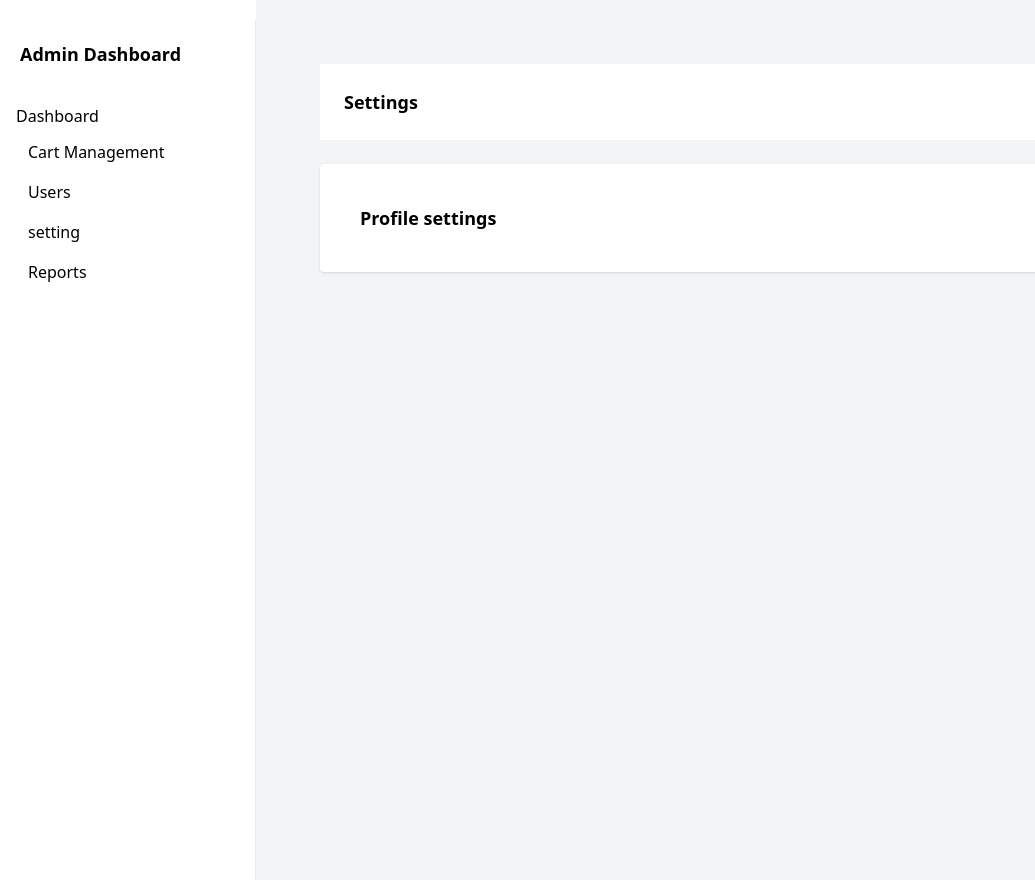
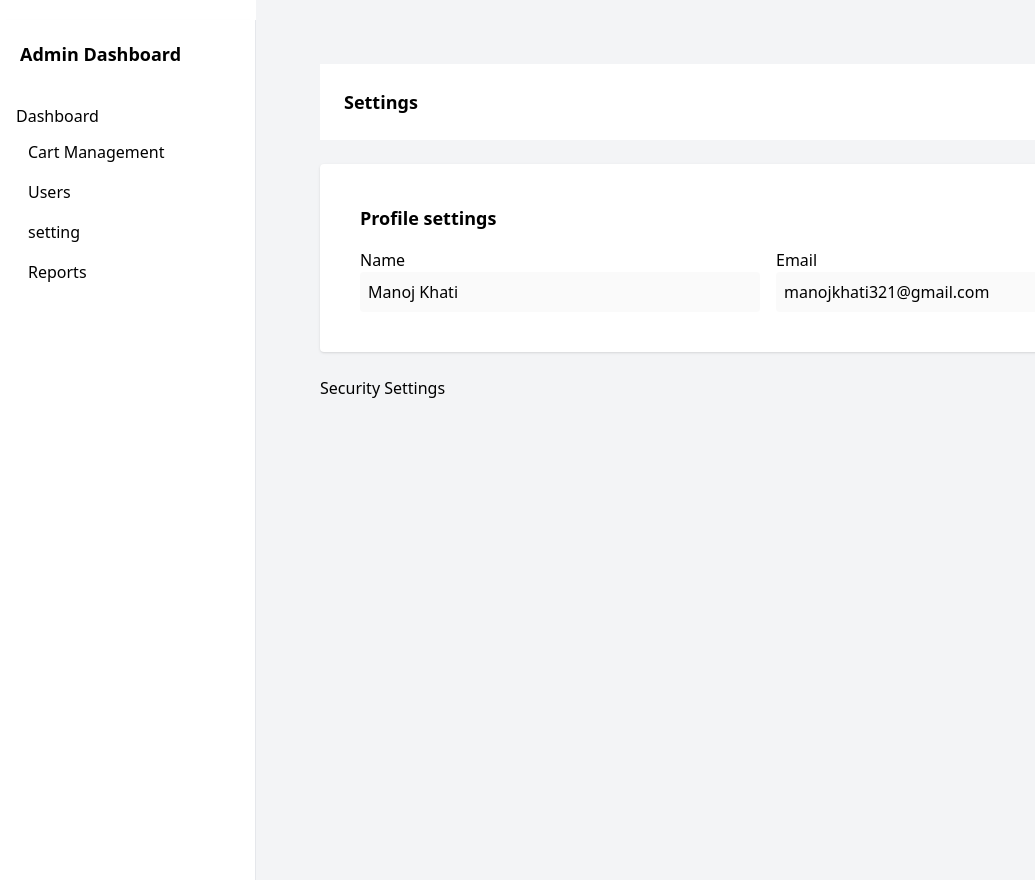
Before and after one commit to manojksea18/Smart-shopping-cart, a React (Vite) app: page /settings in a window 1280 px wide. Shown: the whole page, without its empty margins (0-1035 px from the left). Built offline with nearby package versions, Linux system fonts and the light colour scheme.

Commit message:
setting updated

```diff
--- a/src/Setting.jsx
+++ b/src/Setting.jsx
@@ -5,8 +5,34 @@ const Setting=()=> {
       <h2 className='text-lg font-bold p-6 bg-white'>Settings</h2>
       <div  className='p-10 bg-white rounded shadow space-y-4'>
         <h3 className='font-bold text-lg'>Profile settings</h3>
+        <div className='grid grid-cols-2 gap-4'>
+          <div>
+            <label>Name</label>
+            <input
+            type='text'
+            value="Manoj Khati"
+            className='w-full p-2 border-gray-300 rounded'
+            disabled
+            />
+          </div>
+          <div>
+            <label>Email</label>
+            <input
+            type='email'
+            value="manojkhati321@gmail.com"
+            className='w-full p-2 border-gray-300 rounded'
+            disabled
+            />
+          </div>
+
+        </div>
 
       </div>
+       {/* Security Settings Section */}
+       <div>
+        <h3>Security Settings</h3>
+       </div>
+
 
     </div>
   )
```
